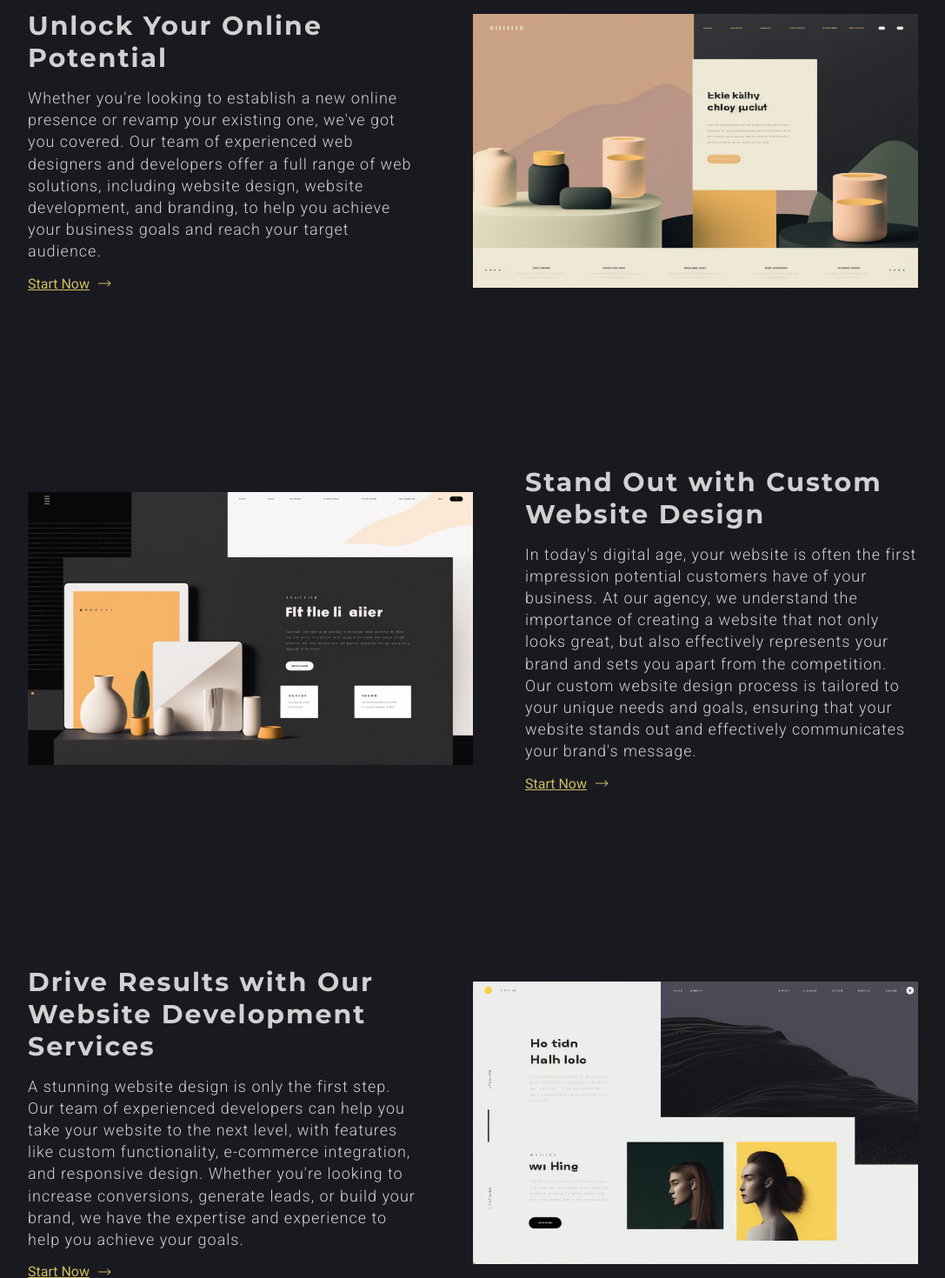
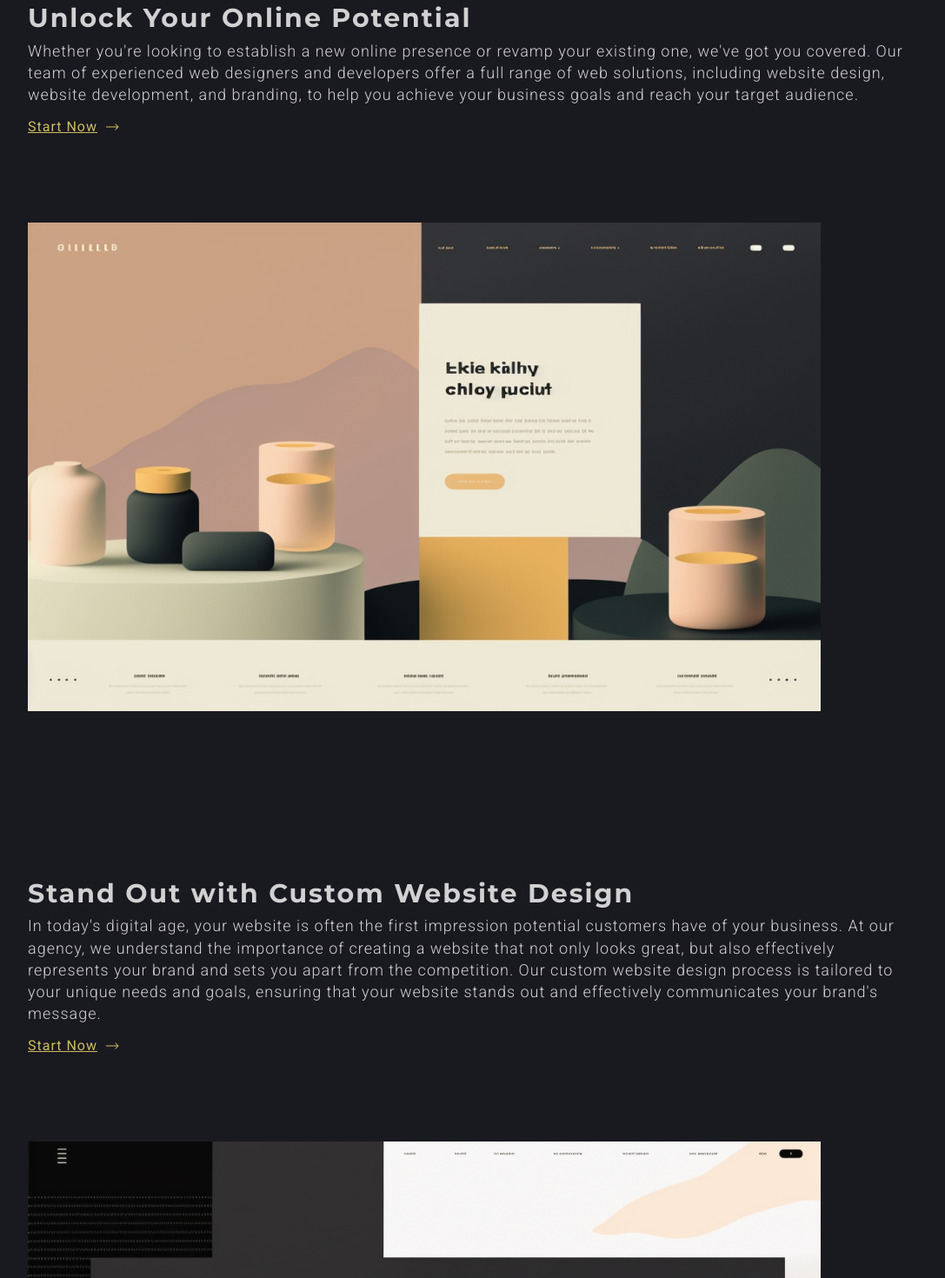
Before and after one commit to hamzaaminJS/Crid-Frontend, a React (Create React App) app: page / in a window 1280 px wide. Shown: the part 2120-3590 px from the top of the page at 87% size, without its empty margins (96-1183 px from the left). Built offline with nearby package versions, Linux system fonts and the light colour scheme.

Commit message:
Initial Commit

```diff
--- a/public/index.html
+++ b/public/index.html
@@ -2,19 +2,21 @@
 <html lang="en">
   <head>
     <meta charset="utf-8" />
-    <link rel="icon" href="%PUBLIC_URL%/favicon.ico" />
+    <!-- <link rel="icon" href="%PUBLIC_URL%/favicon.ico" /> -->
+    <link rel="icon" type="image/png" href="%PUBLIC_URL%/favicon.png">
     <meta name="viewport" content="width=device-width, initial-scale=1" />
     <meta name="theme-color" content="#000000" />
-    <meta
-      name="description"
-      content="Web site created using create-react-app"
-    />
+    <meta name="description" content="Crid Design offers affordable website design for small businesses and startups. Grow your business online with our stunning website designs." />
+    <meta name="keywords" content="affordable website for business, affordable website design, web design, affordable but good web design, affordable web design, web design for small business, web design for startup, where do i get good web design on a budget, cheap web design, cheap web design agency, web design agency, web development" />
+    <meta name="author" content="Hamza Amin" />
     <link rel="apple-touch-icon" href="%PUBLIC_URL%/logo192.png" />
     <!--
       manifest.json provides metadata used when your web app is installed on a
       user's mobile device or desktop. See https://developers.google.com/web/fundamentals/web-app-manifest/
     -->
     <link rel="manifest" href="%PUBLIC_URL%/manifest.json" />
+
+    <title>Affordable Website Design for Small Businesses and Startups | Crid Design</title>
     <!--
       Notice the use of %PUBLIC_URL% in the tags above.
       It will be replaced with the URL of the `public` folder during the build.
@@ -24,7 +26,6 @@
       work correctly both with client-side routing and a non-root public URL.
       Learn how to configure a non-root public URL by running `npm run build`.
     -->
-    <title>React App</title>
   </head>
   <body>
     <noscript>You need to enable JavaScript to run this app.</noscript>
@@ -39,5 +40,6 @@
       To begin the development, run `npm start` or `yarn start`.
       To create a production bundle, use `npm run build` or `yarn build`.
     -->
+    <script src="//rum-static.pingdom.net/pa-63ff1dab9034fb0011001a0b.js" async></script>
   </body>
 </html>
--- a/src/App.js
+++ b/src/App.js
@@ -13,7 +13,7 @@ function App() {
     <div className="App">
       <Router>
           <Routes>
-            <Route path='/' element={<LandingPage title='CRID | Affordable, Stunning, Lead-Generating Websites'/>} />
+            <Route path='/' element={<LandingPage/>} />
             <Route path='/contact' element={<Contact/>}/>
             <Route path='/why-us' element={<WhyUs/>}/>
             <Route path='/base-style' element={<BaseStyle/>}/>
--- a/src/pages/Contact.jsx
+++ b/src/pages/Contact.jsx
@@ -69,7 +69,13 @@ function Contact() {
                 <div className="project-details-container">
                     <div className="label-value">
                         <label className="heading-four">Project Budget - USD</label>
+                        {
+                            email.budget === "Free!" ?
+                            <p className="info">* We will be choosing one of you to give away a free custom website!</p>
+                            : null
+                        }
                         <div className="toggle-buttons">
+                            <button className="toggle-button budget-toggle" onClick={toggleButtons('single')('budget-toggle')}>Free!</button>
                             <button className="toggle-button budget-toggle" onClick={toggleButtons('single')('budget-toggle')}>1k</button>
                             <button className="toggle-button toggle-dark budget-toggle" onClick={toggleButtons('single')('budget-toggle')}>1k-5k</button>
                             <button className="toggle-button budget-toggle" onClick={toggleButtons('single')('budget-toggle')}>5k-10k</button>
--- a/src/pages/LandingPage.jsx
+++ b/src/pages/LandingPage.jsx
@@ -19,7 +19,7 @@ import Statue from '../assets/statue.png'
 import AOS from 'aos'
 import 'aos/dist/aos.css'
 
-function LandingPage({title}) {
+function LandingPage() {
   const traceRef = useRef(null);
 
   const handleMouseMove = (event) => {
@@ -60,7 +60,6 @@ function LandingPage({title}) {
   // Intiating the animate on scroll library
   useEffect(() => {
     AOS.init({duration: 1000, delay: 100})
-    document.title = title
   })
   return (
     <div className="landing-page dark" onMouseMove={handleMouseMove}>
@@ -86,7 +85,7 @@ function LandingPage({title}) {
             >Learn More</Link>
           </div>
           <div className="hero-image-container">
-            <img src={HeroImage} alt="" className="hero-img" />
+            <img src={HeroImage} alt="Modern Website Design" className="hero-img"/>
           </div>
         </div>
       </div>
@@ -106,7 +105,7 @@ function LandingPage({title}) {
                 <img src={ArrowRight} alt="" className="arrow" />
               </div>
             </div>
-            <img src={InfoShowCaseImageOne} alt="" className="info-image" data-aos="fade-up" data-aos-delay="400"/>
+            <img src={InfoShowCaseImageOne} alt="Entrepreneur Website Design" className="info-image" data-aos="fade-up" data-aos-delay="400"/>
           </div>
           <div className="info-image-container reverse-flex">
             <div className="info" data-aos="fade-up" data-aos-delay="400">
@@ -119,7 +118,7 @@ function LandingPage({title}) {
                 <img src={ArrowRight} alt="" className="arrow" />
               </div>
             </div>
-            <img src={InfoShowCaseImageTwo} alt="" className="info-image" data-aos="fade-up" />
+            <img src={InfoShowCaseImageTwo} alt="Entrepreneur Website Design" className="info-image" data-aos="fade-up" />
           </div>
           <div className="info-image-container">
             <div className="info" data-aos="fade-up">
@@ -132,7 +131,7 @@ function LandingPage({title}) {
                 <img src={ArrowRight} alt="" className="arrow" />
               </div>
             </div>
-            <img src={HeroImage} alt="" className="info-image" data-aos="fade-up" data-aos-delay="400" />
+            <img src={HeroImage} alt="Beautiful Modern Website Design" className="info-image" data-aos="fade-up" data-aos-delay="400" />
           </div>
           <div className="info-image-container reverse-flex">
             <div className="info" data-aos="fade-up" data-aos-delay="400">
@@ -145,7 +144,7 @@ function LandingPage({title}) {
                 <img src={ArrowRight} alt="" className="arrow" />
               </div>
             </div>
-            <img src={InfoShowCaseImageThree} alt="" className="info-image" data-aos="fade-up" />
+            <img src={InfoShowCaseImageThree} alt="Startup Website Design" className="info-image" data-aos="fade-up" />
           </div>
         </div>
       </div>
--- a/src/sass/base/_typography.scss
+++ b/src/sass/base/_typography.scss
@@ -59,6 +59,14 @@
         line-height: 140%;
         letter-spacing: 1px;
     }
+    .info{
+        font-family: 'Roboto';
+        font-weight: 500;
+        font-size: 1.4rem;
+        color: rgba(255, 255, 255, 0.671);
+        line-height: 140%;
+        letter-spacing: 1px;
+    }
 
     //links
     .link{
@@ -117,6 +125,9 @@
         .paragraph-two{
             color: rgb(0, 0, 0);
         }
+        .info{
+            color: rgba(0, 0, 0, 0.63);
+        }
 
         //links
         .link{
--- a/src/sass/components/_buttons.scss
+++ b/src/sass/components/_buttons.scss
@@ -72,7 +72,9 @@
         gap: 3rem;
     }
     @media screen and (max-width: 450px) {
-        gap: 1rem;
+        flex-direction: column;
+        gap: 3rem;
+        margin-top: 2rem;
     }
 }
 
--- a/src/sass/pages/_contact.scss
+++ b/src/sass/pages/_contact.scss
@@ -1,5 +1,6 @@
 .contact-page{
     min-height: 100vh;
+    padding-bottom: 5rem;
     .contact-container{
         width: 80%;
         margin: auto;
@@ -15,7 +16,7 @@
             justify-content: space-between;
             width: 80%;
             .project-details-container{
-                max-width: 50rem;
+                max-width: 60rem;
             }
             @media screen and (max-width: 1440px) {
                 width: 100%;
@@ -48,6 +49,10 @@
             gap: 3rem;
             justify-content: space-between;
             width: 55%;
+            .info{
+                margin-top: 1rem;
+                margin-bottom: 1rem;
+            }
         }
         .personal-details-container{
             display: flex;
--- a/src/sass/pages/_landing-page.scss
+++ b/src/sass/pages/_landing-page.scss
@@ -80,7 +80,7 @@
                 align-items: center;
                 justify-content: space-between;
                 width: 100%;
-                gap: 6rem;
+                gap: 10rem;
 
                 .info{
                     display: flex;
@@ -104,7 +104,7 @@
                     }
                 }
 
-                @media screen and (max-width: 1100px) {
+                @media screen and (max-width: 1350px) {
                     flex-direction: column;
                     align-items: flex-start;
                     justify-content: center;
```
Also changed, not shown: public/favicon.png (added).
